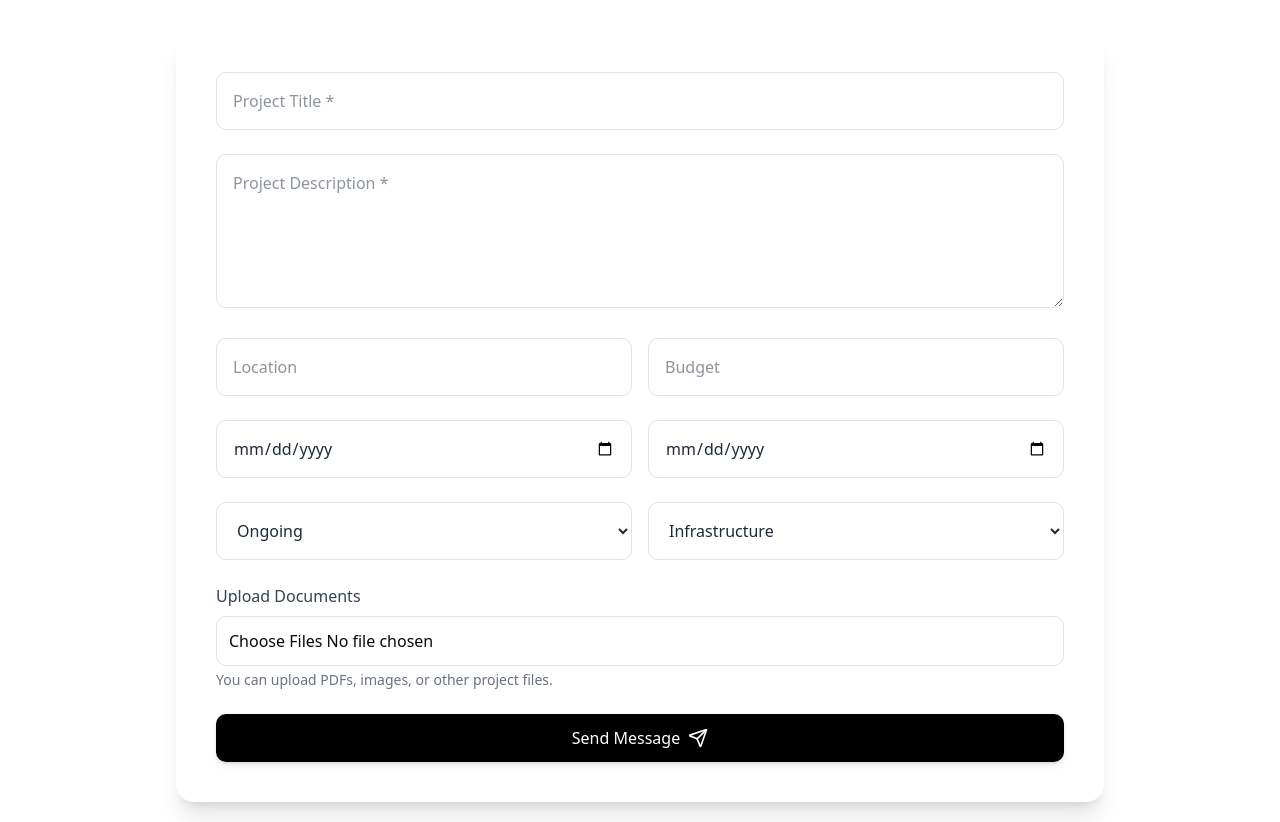
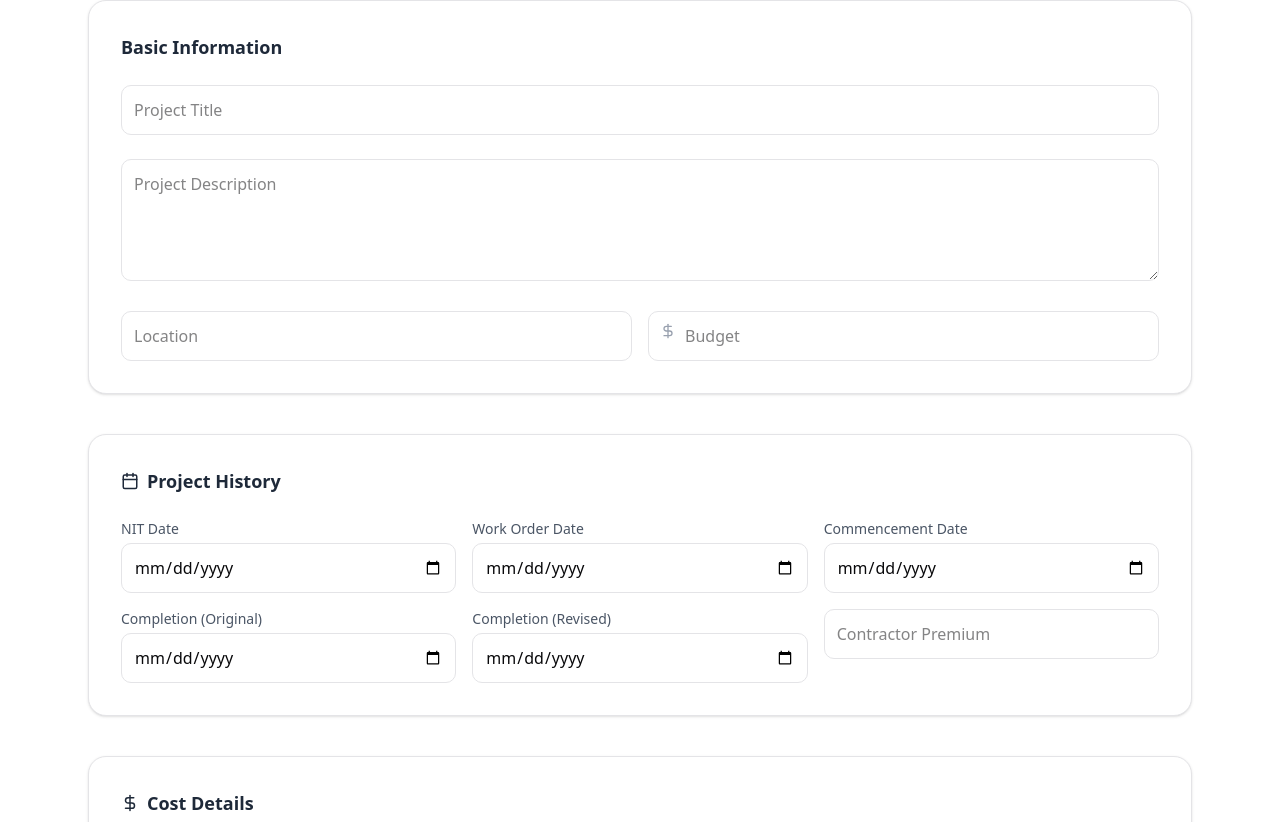
Before and after one commit to ismailkhan8585/Construction, a Next.js app: page /projectCreate in a window 1280 px wide. Shown: the part 318-1140 px from the top of the page. Built offline with nearby package versions, Linux system fonts and the light colour scheme.

Commit message:
createproject page changes

```diff
--- a/app/globals.css
+++ b/app/globals.css
@@ -115,6 +115,8 @@
   --sidebar-ring: oklch(0.552 0.016 285.938);
 }
 
+
+
 @layer base {
   * {
     @apply border-border outline-ring/50;
--- a/app/projectCreate/page.tsx
+++ b/app/projectCreate/page.tsx
@@ -1,7 +1,7 @@
 "use client";
 
 import React, { useState } from "react";
-import { Send } from "lucide-react";
+import { Send, Calendar, DollarSign, BarChart3 } from "lucide-react";
 
 export default function CreateProjectPage() {
   const [formData, setFormData] = useState({
@@ -13,170 +13,166 @@ export default function CreateProjectPage() {
     budget: "",
     location: "",
     category: "Infrastructure",
-    documents: null as FileList | null, // File upload
+
+    nitDate: "",
+    workOrderDate: "",
+    commencementDate: "",
+    completionOriginal: "",
+    completionRevised: "",
+    contractorPremium: "",
+
+    pciOriginal: "",
+    pciRevised: "",
+    tsOriginal: "",
+    tsRevised: "",
+    boqOriginal: "",
+    boqRevised: "",
+
+    expenditure: "",
+    security: "",
+    dpr: "",
+    liability: "",
+    physicalProgress: "",
+    financialProgress: "",
+
+    documents: null as FileList | null,
   });
 
-  // Handle input changes (text, select, textarea, file)
-  const handleChange = (
-    e: React.ChangeEvent<HTMLInputElement | HTMLTextAreaElement | HTMLSelectElement>
-  ) => {
-    const { name, value, files } = e.target as HTMLInputElement;
-
-    if (name === "documents" && files) {
-      setFormData({ ...formData, documents: files });
-    } else {
-      setFormData({ ...formData, [name]: value });
-    }
-  };
-
-  // Handle form submission
-  const handleSubmit = (e: React.FormEvent<HTMLFormElement>) => {
-    e.preventDefault();
-    console.log("Project Created:", formData);
-    alert("Project Created! Check console log.");
-    setFormData({
-      title: "",
-      description: "",
-      status: "Ongoing",
-      startDate: "",
-      endDate: "",
-      budget: "",
-      location: "",
-      category: "Infrastructure",
-      documents: null,
-    });
+  const handleChange = (e: any) => {
+    const { name, value, files } = e.target;
+    setFormData({ ...formData, [name]: files ?? value });
   };
 
   return (
-    <section className="w-full from-gray-100 to-white py-20 min-h-screen">
-      <div className="max-w-5xl mx-auto px-6 sm:px-8 lg:px-12">
-        {/* Page Header */}
-        <div className="text-center mb-12">
+    <section className="min-h-screen  from-gray-50 to-gray-100 py-16">
+      <div className="max-w-6xl mx-auto px-4 sm:px-6">
+
+        {/* Header */}
+        <div className="text-center mb-14">
           <h1 className="text-4xl md:text-5xl font-bold text-gray-900">
             Create New Project
           </h1>
           <p className="mt-3 text-gray-600 max-w-2xl mx-auto">
-            Fill in the project details and upload related documents. All fields
-            marked with * are required.
+            Enter complete project details for tracking progress, cost, and history.
           </p>
         </div>
 
-        {/* Form */}
-        <form
-          onSubmit={handleSubmit}
-          className="bg-white p-10 rounded-2xl shadow-xl space-y-6"
-        >
-          {/* Title */}
-          <input
-            type="text"
-            name="title"
-            value={formData.title}
-            onChange={handleChange}
-            placeholder="Project Title *"
-            className="w-full p-4 border rounded-lg focus:outline-none focus:ring-2 focus:ring-gray-900 text-gray-800"
-            required
-          />
+        <form className="space-y-10">
 
-          {/* Description */}
-          <textarea
-            name="description"
-            value={formData.description}
-            onChange={handleChange}
-            placeholder="Project Description *"
-            className="w-full p-4 border rounded-lg focus:outline-none focus:ring-2 focus:ring-gray-900 text-gray-800"
-            rows={5}
-            required
-          />
+          {/* Basic Info */}
+          <Card title="Basic Information">
+            <Input name="title" placeholder="Project Title" onChange={handleChange} />
+            <Textarea name="description" placeholder="Project Description" onChange={handleChange} />
 
-          {/* Location & Budget */}
-          <div className="grid grid-cols-1 md:grid-cols-2 gap-4">
-            <input
-              type="text"
-              name="location"
-              value={formData.location}
-              onChange={handleChange}
-              placeholder="Location"
-              className="w-full p-4 border rounded-lg focus:outline-none focus:ring-2 focus:ring-gray-900 text-gray-800"
-            />
-            <input
-              type="text"
-              name="budget"
-              value={formData.budget}
-              onChange={handleChange}
-              placeholder="Budget"
-              className="w-full p-4 border rounded-lg focus:outline-none focus:ring-2 focus:ring-gray-900 text-gray-800"
-            />
-          </div>
+            <div className="grid sm:grid-cols-2 gap-4">
+              <Input name="location" placeholder="Location" onChange={handleChange} />
+              <Input name="budget" placeholder="Budget" onChange={handleChange} icon={<DollarSign size={16} />} />
+            </div>
+          </Card>
 
-          {/* Start & End Dates */}
-          <div className="grid grid-cols-1 md:grid-cols-2 gap-4">
-            <input
-              type="date"
-              name="startDate"
-              value={formData.startDate}
-              onChange={handleChange}
-              className="w-full p-4 border rounded-lg focus:outline-none focus:ring-2 focus:ring-gray-900 text-gray-800"
-            />
-            <input
-              type="date"
-              name="endDate"
-              value={formData.endDate}
-              onChange={handleChange}
-              className="w-full p-4 border rounded-lg focus:outline-none focus:ring-2 focus:ring-gray-900 text-gray-800"
-            />
-          </div>
+          {/* Project History */}
+          <Card title="Project History" icon={<Calendar size={18} />}>
+            <Grid>
+              <DateInput name="nitDate" label="NIT Date" onChange={handleChange} />
+              <DateInput name="workOrderDate" label="Work Order Date" onChange={handleChange} />
+              <DateInput name="commencementDate" label="Commencement Date" onChange={handleChange} />
+              <DateInput name="completionOriginal" label="Completion (Original)" onChange={handleChange} />
+              <DateInput name="completionRevised" label="Completion (Revised)" onChange={handleChange} />
+              <Input name="contractorPremium" placeholder="Contractor Premium" onChange={handleChange} />
+            </Grid>
+          </Card>
 
-          {/* Status & Category */}
-          <div className="grid grid-cols-1 md:grid-cols-2 gap-4">
-            <select
-              name="status"
-              value={formData.status}
-              onChange={handleChange}
-              className="w-full p-4 border rounded-lg focus:outline-none focus:ring-2 focus:ring-gray-900 text-gray-800"
-            >
-              <option value="Ongoing">Ongoing</option>
-              <option value="Completed">Completed</option>
-            </select>
+          {/* Cost Details */}
+          <Card title="Cost Details" icon={<DollarSign size={18} />}>
+            <Grid>
+              <Input name="pciOriginal" placeholder="PC-I Original Cost" onChange={handleChange} />
+              <Input name="pciRevised" placeholder="PC-I Revised Cost" onChange={handleChange} />
+              <Input name="tsOriginal" placeholder="TS Original Cost" onChange={handleChange} />
+              <Input name="tsRevised" placeholder="TS Revised Cost" onChange={handleChange} />
+              <Input name="boqOriginal" placeholder="BOQ Original Cost" onChange={handleChange} />
+              <Input name="boqRevised" placeholder="BOQ Revised Cost" onChange={handleChange} />
+            </Grid>
+          </Card>
 
-            <select
-              name="category"
-              value={formData.category}
-              onChange={handleChange}
-              className="w-full p-4 border rounded-lg focus:outline-none focus:ring-2 focus:ring-gray-900 text-gray-800"
-            >
-              <option value="Infrastructure">Infrastructure</option>
-              <option value="Residential">Residential</option>
-              <option value="Commercial">Commercial</option>
-            </select>
-          </div>
+          {/* Progress */}
+          <Card title="Progress & Financial Status" icon={<BarChart3 size={18} />}>
+            <Grid>
+              <Input name="expenditure" placeholder="Expenditure (Million)" onChange={handleChange} />
+              <Input name="security" placeholder="Security (Million)" onChange={handleChange} />
+              <Input name="dpr" placeholder="DPR (Million)" onChange={handleChange} />
+              <Input name="liability" placeholder="Liability (Million)" onChange={handleChange} />
+              <Input name="physicalProgress" placeholder="Physical Progress (%)" onChange={handleChange} />
+              <Input name="financialProgress" placeholder="Financial Progress (%)" onChange={handleChange} />
+            </Grid>
+          </Card>
 
-          {/* Document Upload */}
-          <div>
-            <label className="block mb-2 text-gray-700 font-medium">
-              Upload Documents
-            </label>
+          {/* Upload */}
+          <Card title="Documents">
             <input
               type="file"
-              name="documents"
-              onChange={handleChange}
               multiple
-              className="w-full border rounded-lg p-3 focus:outline-none focus:ring-2 focus:ring-gray-900"
+              className="w-full rounded-lg border border-dashed p-6 text-gray-500 bg-gray-50 hover:bg-gray-100 transition"
             />
-            <p className="text-sm text-gray-500 mt-1">
-              You can upload PDFs, images, or other project files.
-            </p>
-          </div>
+          </Card>
 
-          {/* Submit Button */}
+          {/* Submit */}
           <button
             type="submit"
-            className="w-full h-12 flex items-center justify-center gap-2 bg-black text-white font-medium rounded-lg shadow-md hover:bg-gray-800 transition-all duration-300"
+            className="w-full md:w-1/3 mx-auto flex justify-center items-center gap-2 bg-black text-white py-3 rounded-xl shadow hover:bg-gray-800 transition"
           >
-            Send Message
-            <Send className="h-5 w-5 group-hover:translate-x-1 transition-transform" />
+            Create Project <Send size={18} />
           </button>
+
         </form>
       </div>
     </section>
   );
 }
+
+/* ---------- Reusable UI ---------- */
+
+const Card = ({ title, icon, children }: any) => (
+  <div className="bg-white rounded-2xl shadow-sm border p-6 md:p-8 space-y-6">
+    <div className="flex items-center gap-2 text-lg font-semibold text-gray-800">
+      {icon} {title}
+    </div>
+    {children}
+  </div>
+);
+
+const Grid = ({ children }: any) => (
+  <div className="grid sm:grid-cols-2 lg:grid-cols-3 gap-4">
+    {children}
+  </div>
+);
+
+const Input = ({ icon, ...props }: any) => (
+  <div className="relative">
+    {icon && <span className="absolute left-3 top-3 text-gray-400">{icon}</span>}
+    <input
+      {...props}
+      className={`w-full p-3 rounded-lg border focus:ring-2 focus:ring-black outline-none ${
+        icon ? "pl-9" : ""
+      }`}
+    />
+  </div>
+);
+
+const Textarea = (props: any) => (
+  <textarea
+    {...props}
+    rows={4}
+    className="w-full p-3 rounded-lg border focus:ring-2 focus:ring-black outline-none"
+  />
+);
+
+const DateInput = ({ label, ...props }: any) => (
+  <div>
+    <label className="text-sm text-gray-600 mb-1 block">{label}</label>
+    <input
+      type="date"
+      {...props}
+      className="w-full p-3 rounded-lg border focus:ring-2 focus:ring-black outline-none"
+    />
+  </div>
+);
--- a/app/projects/page.tsx
+++ b/app/projects/page.tsx
@@ -1,107 +1,68 @@
 "use client";
-import React, { useState } from "react";
+import { useState } from "react";
 import ProjectCard from "../../components/ui/ProjectCard";
 import ProjectFilter from "../../components/ui/ProjectFilter";
 
-export default function ProjectsPage() {
-  // Categories for filtering
-  const categories = ["All", "Ongoing", "Completed", "Residential", "Infrastructure"];
-
-  // Selected category state
-  const [selectedCategory, setSelectedCategory] = React.useState("All");
-
-  // Static project data
 const projects = [
   {
+    id: "road-highway",
     title: "Road & Highway Development",
     description: "Construction of 20 km highway connecting major cities",
     status: "Ongoing",
-      startDate: "2025-01-15",
-      endDate: "",
     budget: "$12M",
     location: "City A",
     category: "Infrastructure",
   },
   {
+    id: "residential-housing",
     title: "Residential Housing Project",
     description: "Building 100 modern houses",
     status: "Completed",
-      startDate: "2024-01-10",
-      endDate: "2025-06-20",
     budget: "$8M",
     location: "City B",
     category: "Residential",
   },
   {
+    id: "bridge-construction",
     title: "Bridge Construction",
-      description: "Construction of a steel bridge across river",
+    description: "Steel bridge across river",
     status: "Ongoing",
-      startDate: "2025-03-01",
-      endDate: "",
     budget: "$15M",
     location: "City C",
     category: "Infrastructure",
   },
-    {
-      title: "Commercial Complex",
-      description: "Multi-story commercial building project",
-      status: "Completed",
-      startDate: "2023-05-01",
-      endDate: "2024-12-15",
-      budget: "$20M",
-      location: "City D",
-      category: "Commercial",
-    },
-    {
-      title: "Bridge Rehabilitation",
-      description: "Repair and strengthening of old bridge",
-      status: "Ongoing",
-      startDate: "2025-04-10",
-      endDate: "",
-      budget: "$6M",
-      location: "City E",
-      category: "Infrastructure",
-    },
 ];
 
-  // Filter projects based on selected category
-  const filteredProjects =
-    selectedCategory === "All"
+export default function ProjectsPage() {
+  const categories = ["All", "Ongoing", "Completed", "Infrastructure", "Residential"];
+  const [selected, setSelected] = useState("All");
+
+  const filtered =
+    selected === "All"
       ? projects
       : projects.filter(
-          (proj) =>
-            proj.status === selectedCategory || proj.category === selectedCategory
+          (p) => p.status === selected || p.category === selected
         );
 
   return (
-    <section className="w-full bg-gray-50 py-20">
-      <div className="max-w-7xl mx-auto px-4 sm:px-6 lg:px-8">
+    <section className="py-20 bg-gray-50">
+      <div className="max-w-7xl mx-auto px-6">
+        <h1 className="text-4xl font-bold text-center mb-4">Projects</h1>
+        <p className="text-center text-gray-600 mb-10">
+          Explore ongoing and completed projects
+        </p>
 
-        {/* Page Header */}
-        <div className="text-center mb-12">
-          <h1 className="text-4xl md:text-5xl font-bold text-gray-900">
-            Projects
-          </h1>
-          <p className="mt-4 text-gray-600 max-w-2xl mx-auto">
-            View all ongoing and completed projects. Filter by type or status to
-            find details of each project.
-          </p>
-        </div>
-
-        {/* Filter Buttons */}
         <ProjectFilter
           categories={categories}
-          selected={selectedCategory}
-          onSelect={setSelectedCategory}
+          selected={selected}
+          onSelect={setSelected}
         />
 
-        {/* Project Cards Grid */}
-        <div className="grid grid-cols-1 md:grid-cols-2 lg:grid-cols-3 gap-6">
-          {filteredProjects.map((proj, idx) => (
-            <ProjectCard key={idx} project={proj} />
+        <div className="grid md:grid-cols-3 gap-6 mt-8">
+          {filtered.map((project) => (
+            <ProjectCard key={project.id} project={project} />
           ))}
         </div>
-
       </div>
     </section>
   );
--- a/components/ui/ProjectCard.jsx
+++ b/components/ui/ProjectCard.jsx
@@ -1,16 +1,18 @@
-// app/projects/components/ProjectCard.jsx
+import Link from "next/link";
+
 export default function ProjectCard({ project }) {
   return (
-    <div className="bg-white rounded-xl shadow-md p-6 hover:shadow-lg transition">
-      <h3 className="text-xl font-semibold text-gray-900">{project.title}</h3>
-      <p className="text-gray-600 mt-2">{project.description}</p>
-      <div className="flex flex-wrap justify-between mt-4 text-sm text-gray-500">
-        <span>Status: <strong>{project.status}</strong></span>
-        <span>Start: {project.startDate}</span>
-        <span>End: {project.endDate || "Ongoing"}</span>
-        <span>Budget: {project.budget}</span>
+    <Link href={`/projects/${project.id}`}>
+      <div className="bg-white rounded-xl p-6 shadow hover:shadow-lg transition cursor-pointer">
+        <h3 className="text-xl font-semibold">{project.title}</h3>
+        <p className="text-gray-600 mt-2">{project.description}</p>
+
+        <div className="mt-4 text-sm text-gray-500 space-y-1">
+          <p>Status: <strong>{project.status}</strong></p>
+          <p>Budget: {project.budget}</p>
+          <p>Location: {project.location}</p>
+        </div>
       </div>
-      <p className="text-gray-500 mt-2">Location: {project.location}</p>
-    </div>
+    </Link>
   );
 }
```
Also changed, not shown: components/ui/ProjectFilter.jsx (+3 -4 lines). Lines whose indentation alone changed are shown as unchanged.
